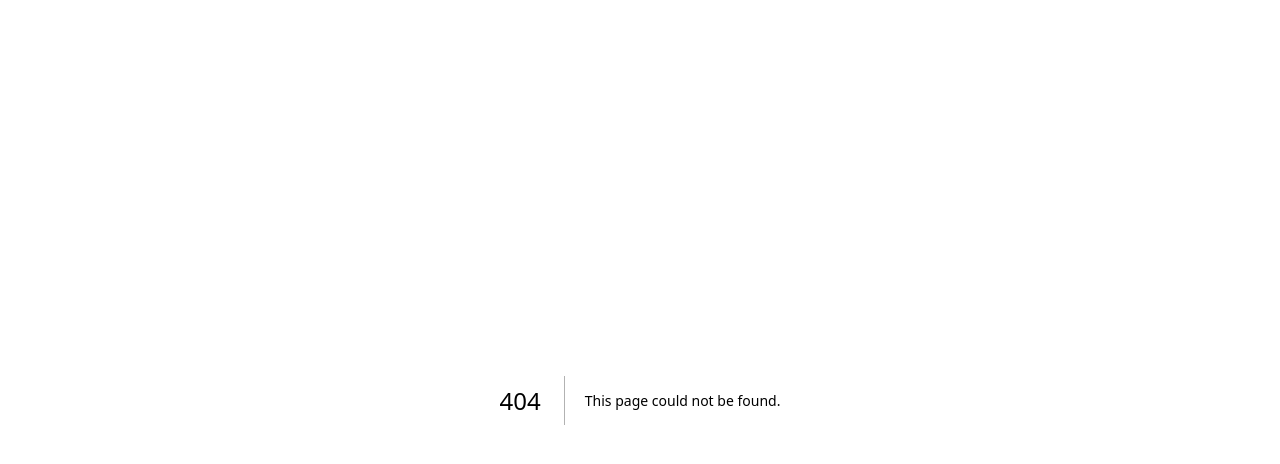
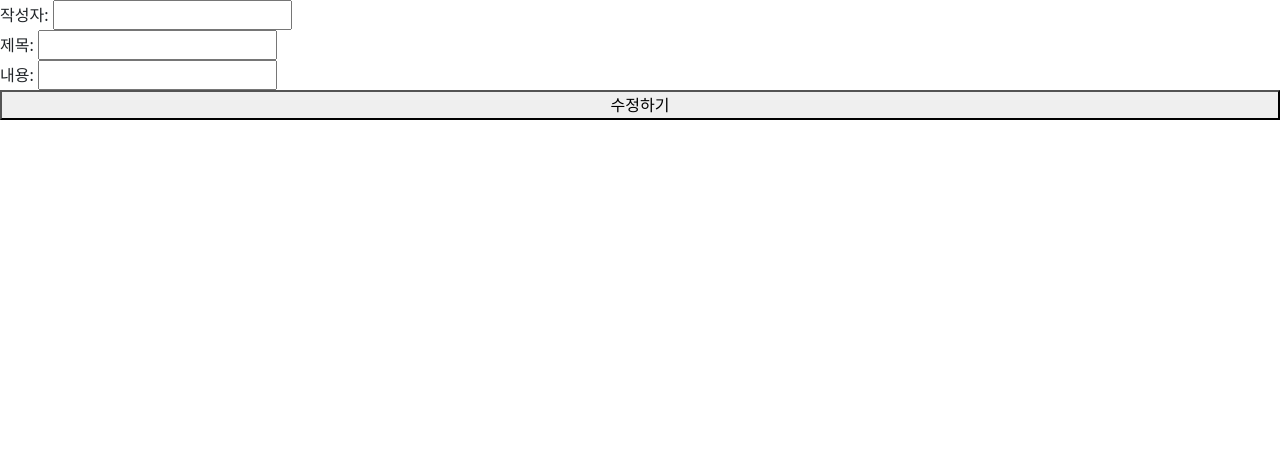
Before and after one commit to eggmun98/firebase-study, a Next.js app: page /boards/board/1/edit in a window 1280 px wide. Before the commit this address had no page. Shown: the top 464 px of the page. Built offline with nearby package versions, Linux system fonts and the light colour scheme.

Commit message:
[2023.06.22] Feat 게시글 수정 기능 구현

```diff
--- /dev/null
+++ b/pages/boards/board/[id]/edit/index.tsx
@@ -0,0 +1,5 @@
+import BoardWriteUI from "../../../../../src/components/board/write";
+
+export default function BoardWriteEditPage() {
+  return <BoardWriteUI isEdit={true}></BoardWriteUI>;
+}
--- a/pages/boards/new/index.tsx
+++ b/pages/boards/new/index.tsx
@@ -1,5 +1,5 @@
 import BoardWriteUI from "../../../src/components/board/write";
 
 export default function BoardWritePage() {
-  return <BoardWriteUI></BoardWriteUI>;
+  return <BoardWriteUI isEdit={false}></BoardWriteUI>;
 }
--- a/src/components/board/write/index.tsx
+++ b/src/components/board/write/index.tsx
@@ -1,12 +1,22 @@
 import { ChangeEvent, useState } from "react";
 import * as S from "./styleds";
-import { collection, getFirestore, addDoc } from "firebase/firestore/lite";
+import {
+  collection,
+  getFirestore,
+  addDoc,
+  Firestore,
+  doc,
+  updateDoc,
+} from "firebase/firestore/lite";
 import { app } from "../../../commons/firebase";
+import { useRouter } from "next/router";
+import { update } from "firebase/database";
 
-export default function BoardWriteUI() {
+export default function BoardWriteUI(props) {
   const [writer, setWriter] = useState("");
   const [title, setTitle] = useState("");
   const [contents, setContents] = useState("");
+  const router = useRouter().query.id;
 
   const onClickSubmit = async () => {
     const board = collection(getFirestore(app), "board");
@@ -31,6 +41,16 @@ export default function BoardWriteUI() {
   // 새로 만들거나 덮어쓰기
   // });
 
+  const onClickEdit = async () => {
+    const board = doc(collection(getFirestore(app), "board"), `${router}`);
+    // 문서의 참조를 가져오기 위해 doc() 함수를 이용해야 한다.
+    // 첫번째 인자에는 컬렉션의 참조를 전달하고, 두번째 인자에는 수정할 문서의 id를 전달해야 한다.
+    await updateDoc(board, { writer, title, contents });
+    // updateDoc() 함수는 파이어베이스에서 문서를 업데이트할 때 사용하는 함수이다.
+    // 첫 번째 인자에는 수정할 문서의 참조를 전달하고, 두번째 인자에는 수정할 데이터가 담긴 객체를 전달해야 한다.
+    alert("게시글을 수정하였습니다.");
+  };
+
   const onChangeWrite = (e: ChangeEvent<HTMLInputElement>) => {
     setWriter(e.target.value); // target은 현재 이벤트 발생의 위치에서 자식의 위치를 알려줌
   };
@@ -54,7 +74,9 @@ export default function BoardWriteUI() {
       <div>
         내용: <input onChange={onChangeContents}></input>
       </div>
-      <button onClick={onClickSubmit}>등록하기</button>
+      <button onClick={props.isEdit ? onClickEdit : onClickSubmit}>
+        {props.isEdit ? "수정하기" : "등록하기"}
+      </button>
     </S.Wrapper>
   );
 }
```
